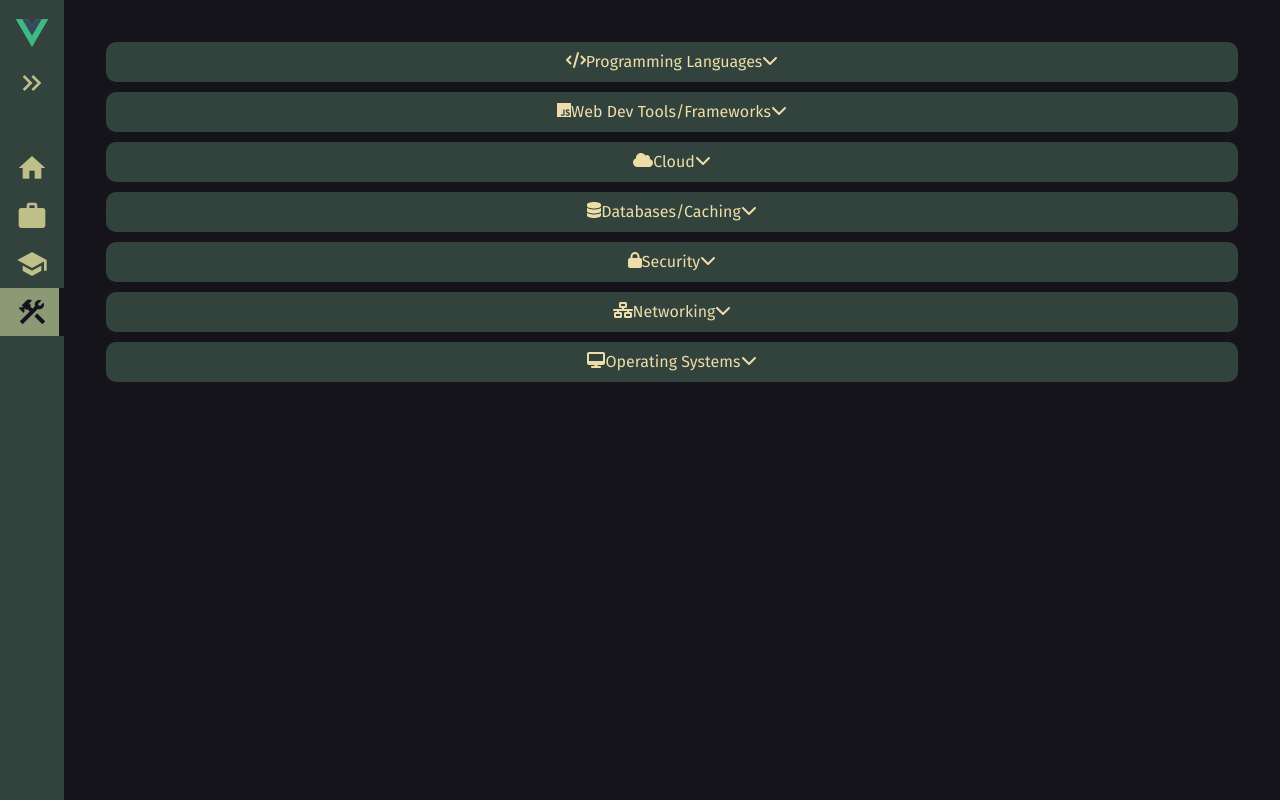
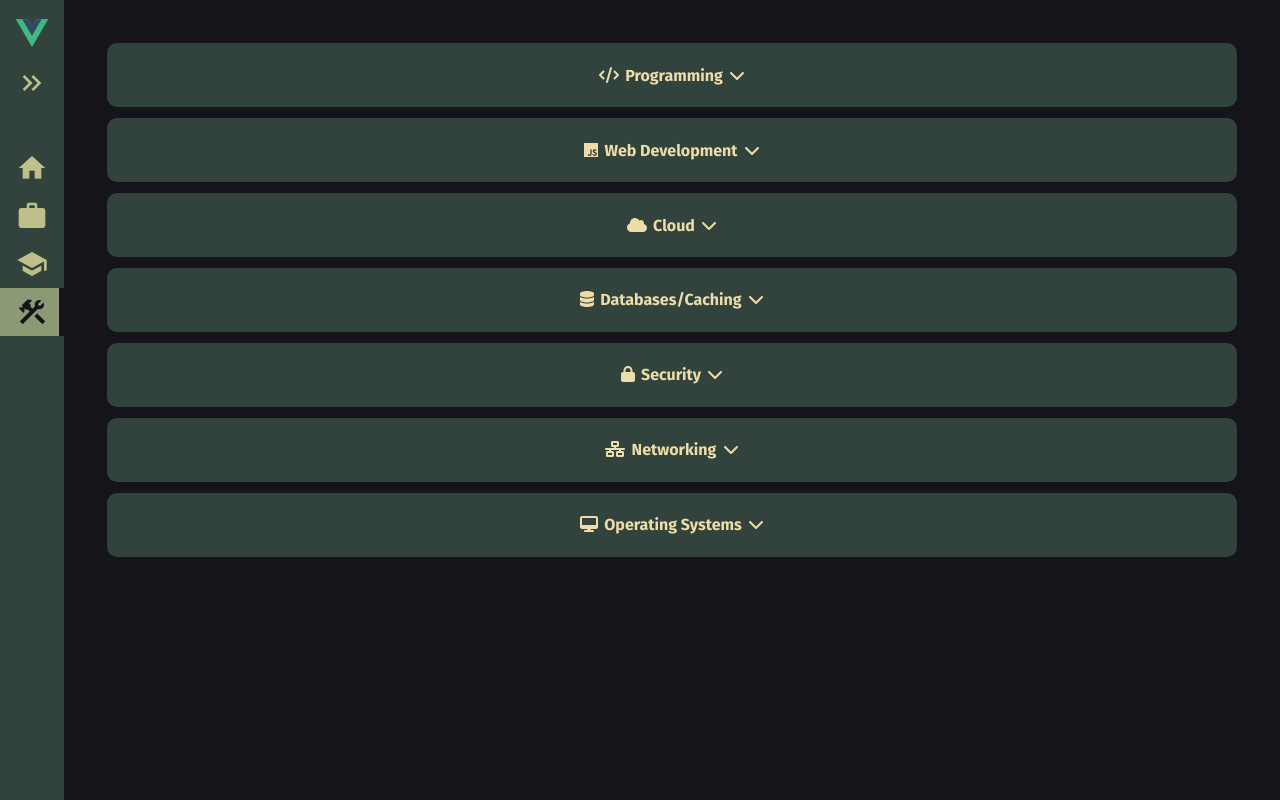
Before and after one commit to sepehrjavid/sepehrjavid-website, a Vue app: page /skills in a window 1280 px wide. Built offline with nearby package versions, Linux system fonts and the light colour scheme.

Commit message:
polish and add animation to skills

```diff
--- a/src/components/SkillCategory.vue
+++ b/src/components/SkillCategory.vue
@@ -1,7 +1,15 @@
 <template>
+    <div :class="{ 'is-expanded': isOpen, 'category': true }">
         <div class="category-header" @click="toggleCategory()">
-        <font-awesome-icon :icon="category.icon" /> {{ category.name }}
-        <font-awesome-icon :icon="['fas', 'chevron-down']" :class="{ 'open': isOpen }" />
+            <div class="category-icon">
+                <font-awesome-icon :icon="category.icon" />
+            </div>
+            <b class="category-name">
+                {{ category.name }}
+            </b>
+            <div class="open-toggle">
+                <font-awesome-icon :icon="['fas', 'chevron-down']" />
+            </div>
         </div>
         <ul v-show="isOpen" class="skill-list">
             <li v-for="(item, index) in category.skills" :key="index">
@@ -9,6 +17,7 @@
                 <SkillItem v-else :skill="item" />
             </li>
         </ul>
+    </div>
 </template>
 
 <script setup>
@@ -26,22 +35,43 @@ function toggleCategory() {
 </script>
 
 <style lang="scss" scoped>
+.category {
+    background-color: var(--secondary);
+    color: var(--light-more);
+    margin: 0.7em;
+    padding: 1.4em;
+    display: flex;
+    flex-direction: column;
+    border-radius: 10px;
+    transition: height 0.5s ease-out;
+
+    .open-toggle {
+        transition: 0.4s ease-out;
+    }
+
+    &.is-expanded {
+        >.category-header>.open-toggle {
+            transform: rotate(180deg);
+        }
+    }
+
     .category-header {
         background-color: var(--secondary);
         color: var(--light-more);
-    margin: 10px;
-    padding: 10px;
         display: flex;
         justify-content: center;
-    border-radius: 10px;
-    height: 40px;
+
+        .category-name {
+            margin-right: 0.4em;
+            margin-left: 0.4em;
+        }
     }
 
     .skill-list {
-    position: relative;
         display: flex;
         flex-direction: column;
         justify-content: center;
         list-style-type: none;
     }
+}
 </style>
--- a/src/components/SkillItem.vue
+++ b/src/components/SkillItem.vue
@@ -1,6 +1,6 @@
 <template>
     <div class="skill-item">
-        {{ skill }}
+        <b> {{ skill }}</b>
     </div>
 </template>
 
@@ -13,7 +13,11 @@ const prop = defineProps(['skill']);
 <style lang="scss" scoped>
 .skill-item {
     background-color: var(--secondary-active);
-    margin: 5px;
-    border-radius: 5px;
+    margin-top: 0.6em;
+    padding: 0.3em;
+    border-radius: 8px;
+    color: var(--primary);
+    display: flex;
+    justify-content: center;
 }
 </style>
--- a/src/views/Skills.vue
+++ b/src/views/Skills.vue
@@ -10,12 +10,12 @@ import { ref } from 'vue'
 
 const skills = ref([
     {
-        name: 'Programming Languages',
+        name: 'Programming',
         icon: ['fas', 'code'],
         skills: ['C/C++', 'Python', 'Java', 'Javascript', 'Bash']
     },
     {
-        name: 'Web Dev Tools/Frameworks',
+        name: 'Web Development',
         icon: ['fab', 'js'],
         skills: ['Nodejs', 'Django', 'ReactsJs', 'Vuejs', 'Flask', 'Git', 'Nginx']
     },
```
Lines whose indentation alone changed are shown as unchanged.
